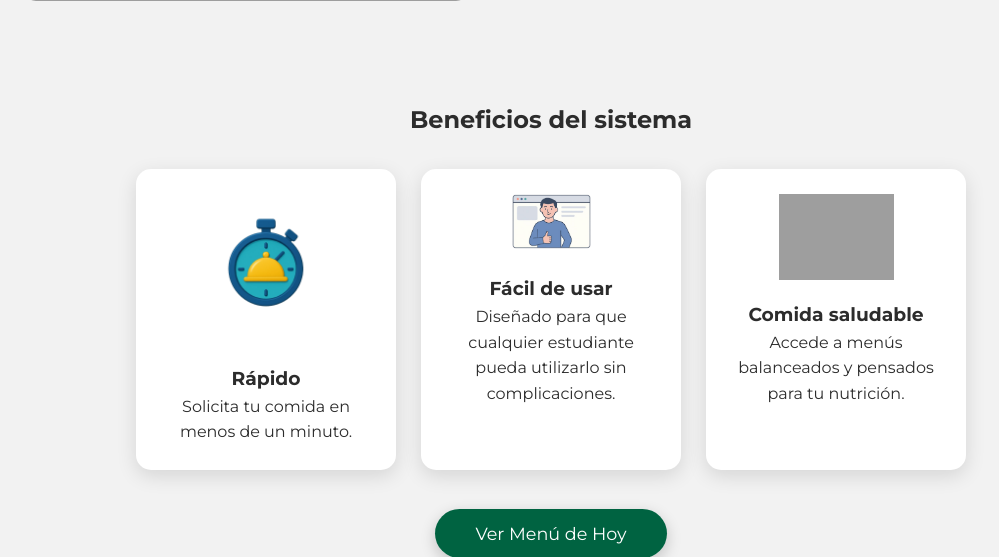
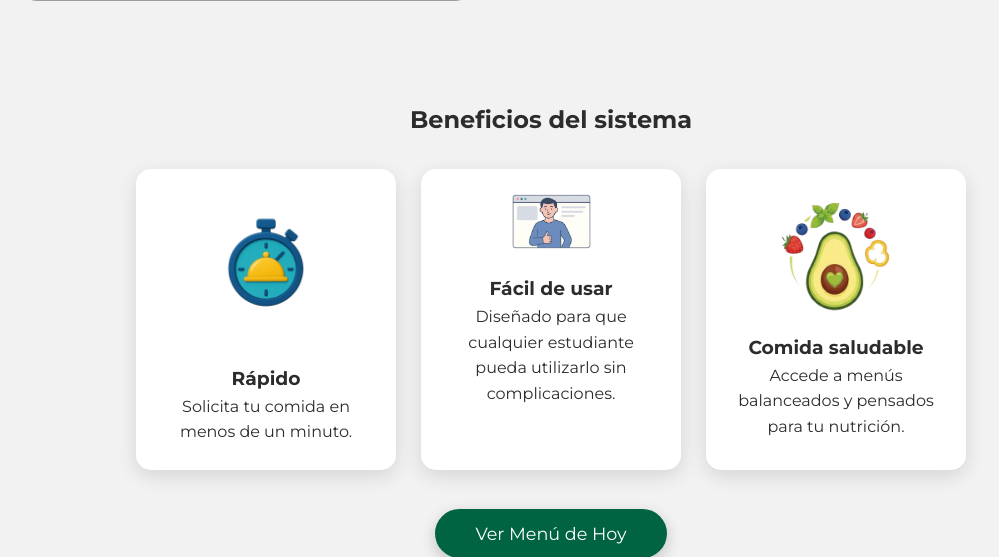
Before and after one commit to Lui-sys1/conafood-api, a Flask app: page / in a window 1280 px wide. Shown: the part 1170-1727 px from the top of the page, without its empty margins (89-1088 px from the left). Run offline with Flask 3, Linux system fonts and the light colour scheme; some libraries are stand-ins or nearby versions; grey boxes are pictures that could not be loaded.

Commit message:
Actualización: Imagenes

```diff
--- a/templates/index.html
+++ b/templates/index.html
@@ -322,7 +322,7 @@ footer {
                 <p>Diseñado para que cualquier estudiante pueda utilizarlo sin complicaciones.</p>
             </div>
             <div class="beneficio">
-                <img src="{{ url_for('static', filename='images/Comida_saludable.png') }}" alt="Comida saludable" style="width: 115px; height: auto;" />
+                <img src="{{ url_for('static', filename='images/Comida_saluda.png') }}" alt="Comida saludable" style="width: 115px; height: auto;" />
                 <h3>Comida saludable</h3>
                 <p>Accede a menús balanceados y pensados para tu nutrición.</p>
             </div>
```
